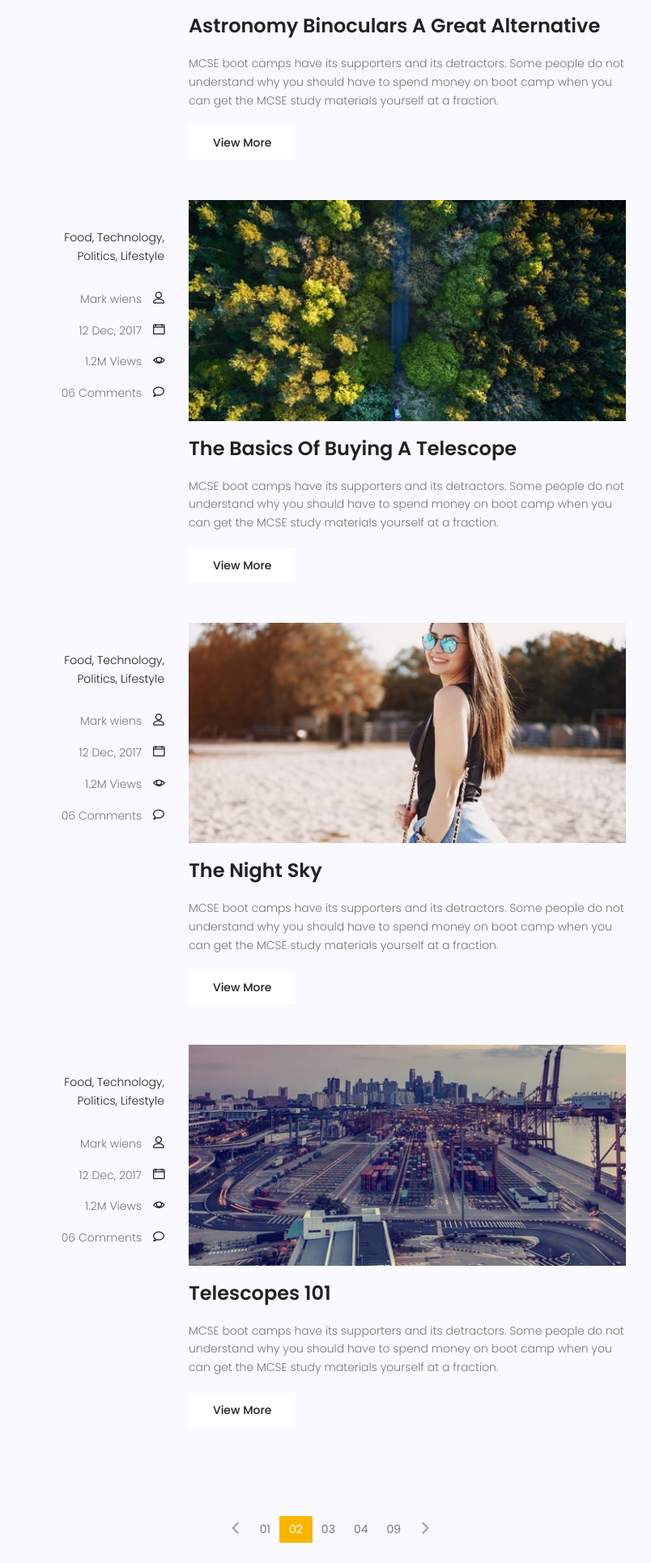
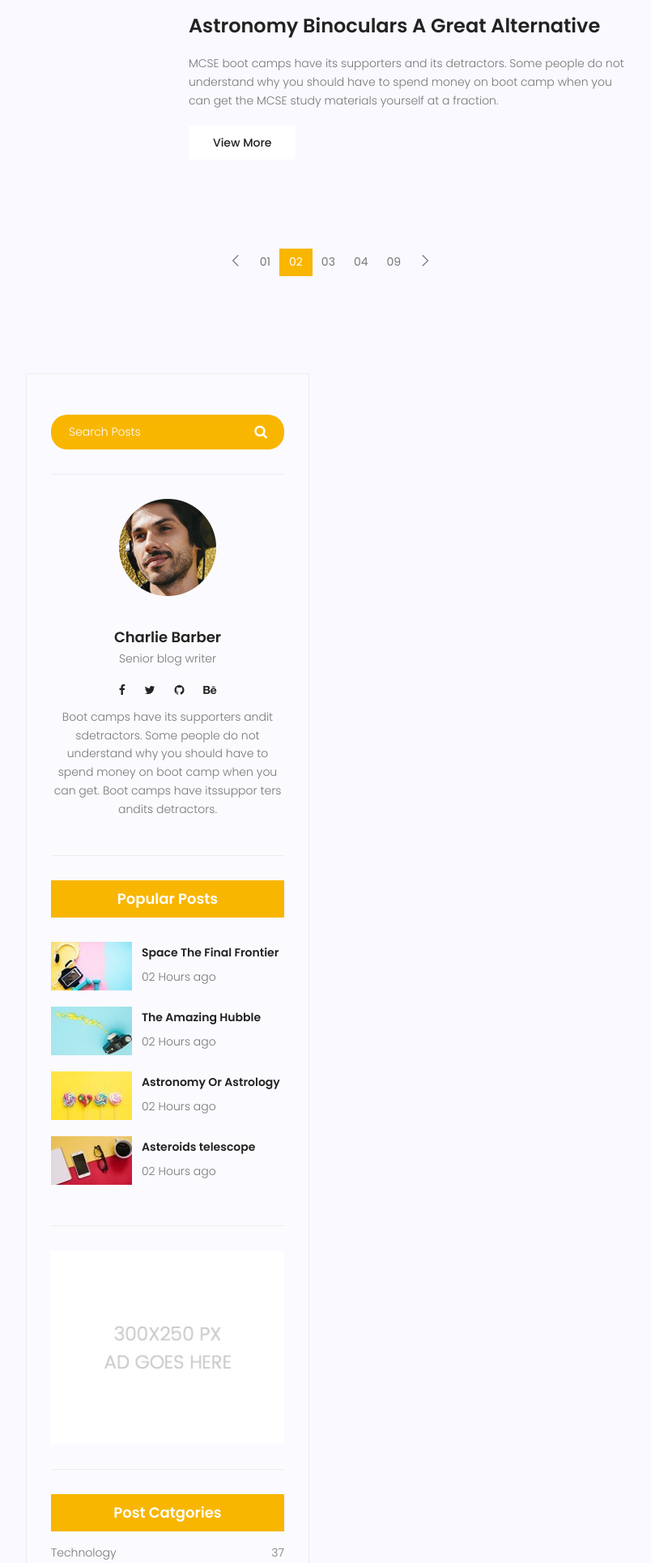
Before and after one commit to sajadzne/mysite, a Django app: page /blog/ in a window 1280 px wide. Shown: the part 1572-3502 px from the top of the page at 81% size, without its empty margins (53-857 px from the left). Run offline with Django 5.2, Linux system fonts and the light colour scheme; tables that the repository leaves empty hold one stand-in row (values such as "Sample post"); some libraries are stand-ins or nearby versions.

Commit message:
Connecting the database to the website
I set up the database using Jinja in `test.html` and located the single post in `blog_home.html`.

```diff
--- a/blog/urls.py
+++ b/blog/urls.py
@@ -7,5 +7,6 @@
 urlpatterns = [
     path('', blog_View, name='index'),
     path('single/', blog_single, name='single'),
+    path('test/', test, name='test'),
 
 ]
--- a/blog/views.py
+++ b/blog/views.py
@@ -1,9 +1,17 @@
 from django.shortcuts import render
+from blog.models import Post
 
 # Create your views here.
 
 def blog_View(request):
-    return render(request, 'blog/blog-home.html')
+    posts = Post.objects.filter(status = 1)
+    context = {"posts" : posts}
+    return render(request, 'blog/blog-home.html',context)
 
 def blog_single(request):
     return render(request, 'blog/blog-single.html')
+
+def test(request):
+    posts = Post.objects.all()
+    context = {"posts" : posts}
+    return render(request, 'test.html',context)
--- a/templates/blog/blog-home.html
+++ b/templates/blog/blog-home.html
@@ -103,6 +103,7 @@
 			<div class="col-lg-8 posts-list">
 
 				<!-- Post 1 -->
+				{%for post in posts%}
 				<div class="single-post row">
 					<div class="col-lg-3 col-md-3 meta-details">
 						<ul class="tags">
@@ -150,153 +151,7 @@
 						<a href="{% url 'blog:single' %}" class="primary-btn">View More</a>
 					</div>
 				</div>
-
-				<!-- Post 2 -->
-				<div class="single-post row">
-					<div class="col-lg-3 col-md-3 meta-details">
-						<ul class="tags">
-							<li><a href="#">Food,</a></li>
-							<li><a href="#">Technology,</a></li>
-							<li><a href="#">Politics,</a></li>
-							<li><a href="#">Lifestyle</a></li>
-						</ul>
-
-						<div class="user-details row">
-							<p class="user-name col-lg-12 col-md-12 col-6">
-								<a href="#">Mark wiens</a>
-								<span class="lnr lnr-user"></span>
-							</p>
-							<p class="date col-lg-12 col-md-12 col-6">
-								<a href="#">12 Dec, 2017</a>
-								<span class="lnr lnr-calendar-full"></span>
-							</p>
-							<p class="view col-lg-12 col-md-12 col-6">
-								<a href="#">1.2M Views</a>
-								<span class="lnr lnr-eye"></span>
-							</p>
-							<p class="comments col-lg-12 col-md-12 col-6">
-								<a href="#">06 Comments</a>
-								<span class="lnr lnr-bubble"></span>
-							</p>
-						</div>
-					</div>
-
-					<div class="col-lg-9 col-md-9">
-						<div class="feature-img">
-							<img class="img-fluid" src="{% static 'img/blog/feature-img2.jpg' %}" alt="">
-						</div>
-
-						<a class="posts-title" href="{% url 'blog:single' %}">
-							<h3>The Basics Of Buying A Telescope</h3>
-						</a>
-
-						<p class="excert">
-							MCSE boot camps have its supporters and its detractors. Some people do not understand
-							why you should have to spend money on boot camp when you can get the MCSE study
-							materials yourself at a fraction.
-						</p>
-
-						<a href="{% url 'blog:single' %}" class="primary-btn">View More</a>
-					</div>
-				</div>
-
-				<!-- Post 3 -->
-				<div class="single-post row">
-					<div class="col-lg-3 col-md-3 meta-details">
-						<ul class="tags">
-							<li><a href="#">Food,</a></li>
-							<li><a href="#">Technology,</a></li>
-							<li><a href="#">Politics,</a></li>
-							<li><a href="#">Lifestyle</a></li>
-						</ul>
-
-						<div class="user-details row">
-							<p class="user-name col-lg-12 col-md-12 col-6">
-								<a href="#">Mark wiens</a>
-								<span class="lnr lnr-user"></span>
-							</p>
-							<p class="date col-lg-12 col-md-12 col-6">
-								<a href="#">12 Dec, 2017</a>
-								<span class="lnr lnr-calendar-full"></span>
-							</p>
-							<p class="view col-lg-12 col-md-12 col-6">
-								<a href="#">1.2M Views</a>
-								<span class="lnr lnr-eye"></span>
-							</p>
-							<p class="comments col-lg-12 col-md-12 col-6">
-								<a href="#">06 Comments</a>
-								<span class="lnr lnr-bubble"></span>
-							</p>
-						</div>
-					</div>
-
-					<div class="col-lg-9 col-md-9">
-						<div class="feature-img">
-							<img class="img-fluid" src="{% static 'img/blog/feature-img4.jpg' %}" alt="">
-						</div>
-
-						<a class="posts-title" href="{% url 'blog:single' %}">
-							<h3>The Night Sky</h3>
-						</a>
-
-						<p class="excert">
-							MCSE boot camps have its supporters and its detractors. Some people do not understand
-							why you should have to spend money on boot camp when you can get the MCSE study
-							materials yourself at a fraction.
-						</p>
-
-						<a href="{% url 'blog:single' %}" class="primary-btn">View More</a>
-					</div>
-				</div>
-
-				<!-- Post 4 -->
-				<div class="single-post row">
-					<div class="col-lg-3 col-md-3 meta-details">
-						<ul class="tags">
-							<li><a href="#">Food,</a></li>
-							<li><a href="#">Technology,</a></li>
-							<li><a href="#">Politics,</a></li>
-							<li><a href="#">Lifestyle</a></li>
-						</ul>
-
-						<div class="user-details row">
-							<p class="user-name col-lg-12 col-md-12 col-6">
-								<a href="#">Mark wiens</a>
-								<span class="lnr lnr-user"></span>
-							</p>
-							<p class="date col-lg-12 col-md-12 col-6">
-								<a href="#">12 Dec, 2017</a>
-								<span class="lnr lnr-calendar-full"></span>
-							</p>
-							<p class="view col-lg-12 col-md-12 col-6">
-								<a href="#">1.2M Views</a>
-								<span class="lnr lnr-eye"></span>
-							</p>
-							<p class="comments col-lg-12 col-md-12 col-6">
-								<a href="#">06 Comments</a>
-								<span class="lnr lnr-bubble"></span>
-							</p>
-						</div>
-					</div>
-
-					<div class="col-lg-9 col-md-9">
-						<div class="feature-img">
-							<img class="img-fluid" src="{% static 'img/blog/feature-img5.jpg' %}" alt="">
-						</div>
-
-						<a class="posts-title" href="{% url 'blog:single' %}">
-							<h3>Telescopes 101</h3>
-						</a>
-
-						<p class="excert">
-							MCSE boot camps have its supporters and its detractors. Some people do not understand
-							why you should have to spend money on boot camp when you can get the MCSE study
-							materials yourself at a fraction.
-						</p>
-
-						<a href="{% url 'blog:single' %}" class="primary-btn">View More</a>
-					</div>
-				</div>
+				{% endfor %}
 
 				<!-- Pagination -->
 				<nav class="blog-pagination justify-content-center d-flex">
```
Also changed, not shown: templates/test.html (added, +26 -0 lines).
